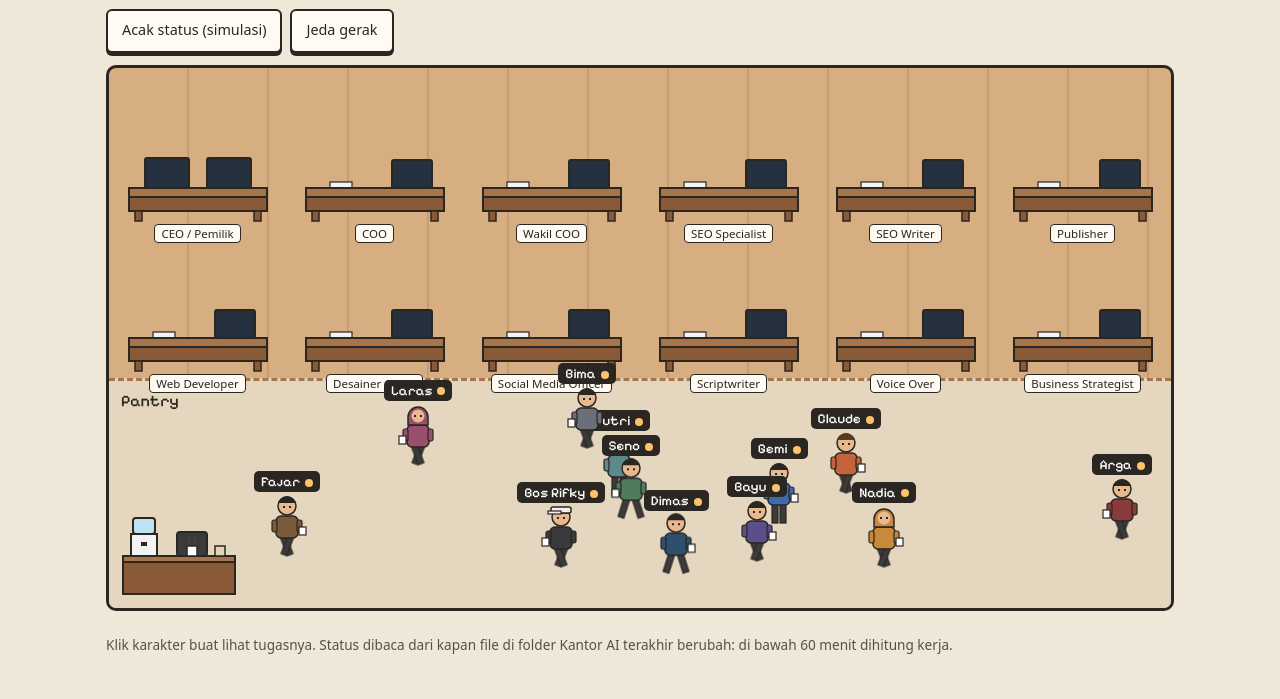
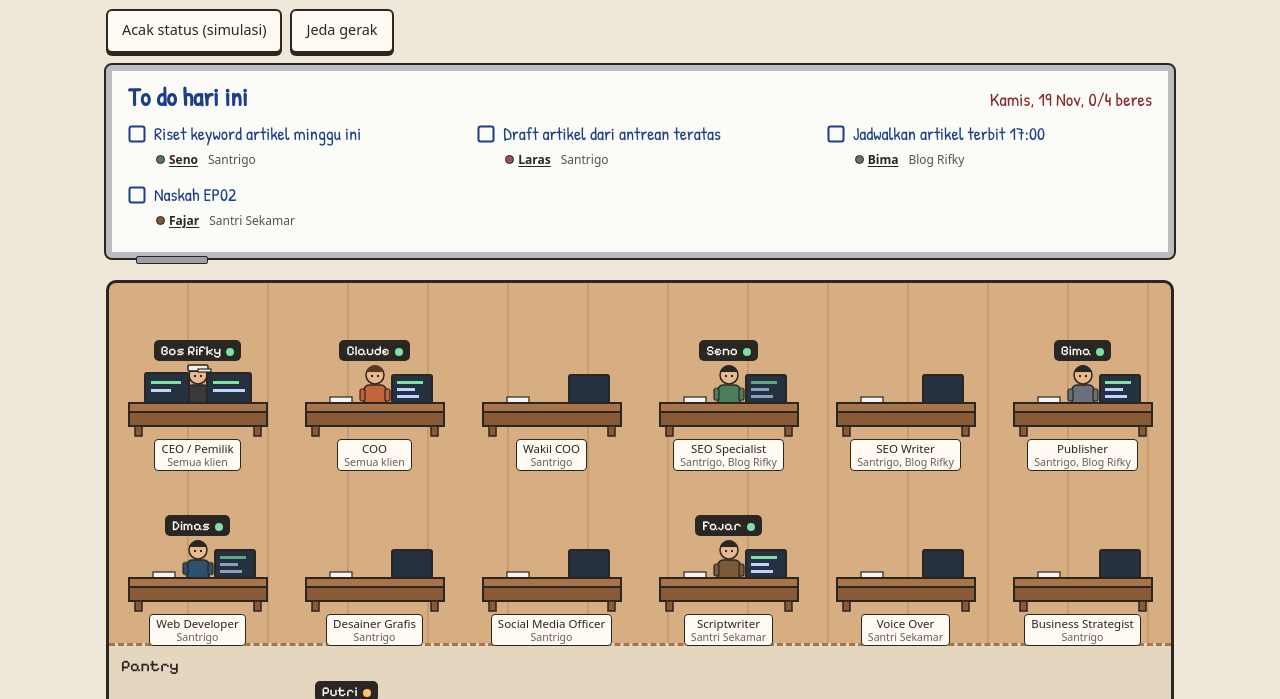
Before and after one commit to rifkyaritama/kantor-ai, a plain HTML site: page index.html in a window 1280 px wide. Shown: the part 90-789 px from the top of the page. Drawn offline with Linux system fonts and the light colour scheme.

Commit message:
update status

```diff
--- a/index.html
+++ b/index.html
@@ -6,7 +6,7 @@
 <title>Kantor AI Rifky</title>
 <link rel="preconnect" href="https://fonts.googleapis.com">
 <link rel="preconnect" href="https://fonts.gstatic.com" crossorigin>
-<link href="https://fonts.googleapis.com/css2?family=Pixelify+Sans:wght@500;700&display=swap" rel="stylesheet">
+<link href="https://fonts.googleapis.com/css2?family=Patrick+Hand&family=Pixelify+Sans:wght@500;700&display=swap" rel="stylesheet">
 <style>
 /* Arah: kantor kecil yang hangat, dinding krem + lantai kayu, label nama gelap ala game simulasi.
    Dial: ENERGY 2 / RHYTHM 1 / MOTION 2. Gerak = informasi: jalan saat status berubah, mondar-mandir saat istirahat. */
@@ -44,6 +44,7 @@ main{max-width:1100px;margin:0 auto;padding:0 16px 24px;display:grid;gap:12px}
 .info{margin:0;padding:12px;border-radius:8px;border:2px solid var(--tinta);background:var(--kartu)}
 .info.galat{border-color:#9b2c2c;background:#fdeceb;color:#7a1f1f}
 [hidden]{display:none!important}
+.sr-only{position:absolute;width:1px;height:1px;overflow:hidden;clip:rect(0 0 0 0);white-space:nowrap}
 
 /* satu lantai: meja di atas, pantry di bawah */
 .lantai{
@@ -101,6 +102,26 @@ dialog::backdrop{background:rgba(42,38,34,.45)}
 .dlg dd{margin:0;overflow-wrap:anywhere}
 .dlg code{font-size:.85rem;background:#efe7d8;padding:1px 5px;border-radius:4px}
 
+/* papan tulis: tulisan spidol (Patrick Hand) biar kebaca sebagai papan, bukan dashboard */
+.papan-tulis{background:#fbfbf8;border:6px solid #b9bec4;outline:2px solid var(--tinta);border-radius:6px;padding:12px 16px 14px;position:relative;margin-bottom:10px}
+.papan-tulis::after{content:"";position:absolute;left:24px;bottom:-12px;width:70px;height:6px;background:#9aa0a6;border:1.5px solid var(--tinta);border-radius:2px}
+.papan-kepala{display:flex;flex-wrap:wrap;justify-content:space-between;align-items:baseline;gap:4px 16px;margin-bottom:6px}
+.papan-kepala h2{font-family:"Patrick Hand",cursive;font-size:1.6rem;margin:0;color:#1d3f8a;line-height:1.1}
+.papan-kepala .prog{font-family:"Patrick Hand",cursive;font-size:1.15rem;color:#8a2a2a}
+.todo{list-style:none;margin:0;padding:0;display:grid;grid-template-columns:repeat(auto-fill,minmax(280px,1fr));gap:4px 24px}
+.todo li{display:flex;gap:8px;align-items:flex-start;font-family:"Patrick Hand",cursive;font-size:1.12rem;color:#1d3f8a;line-height:1.3;padding:3px 0}
+.todo li.beres .teks{text-decoration:line-through;color:#5b6b8f}
+.cek{flex:none;width:18px;height:18px;margin-top:3px}
+.todo .isi{min-width:0}
+.todo .meta{display:flex;flex-wrap:wrap;gap:4px 8px;align-items:center;font-family:system-ui,sans-serif;font-size:.75rem}
+.pemilik{font:inherit;font-weight:600;color:var(--tinta);background:transparent;border:0;padding:4px 2px;min-height:28px;display:inline-flex;align-items:center;gap:4px;text-decoration:underline;text-underline-offset:2px}
+.pemilik:hover{color:#1d3f8a}
+.pemilik i{width:9px;height:9px;border-radius:50%;border:1px solid var(--tinta);display:inline-block}
+.klien{color:#5a5048}
+.papan-kosong{font-family:"Patrick Hand",cursive;font-size:1.15rem;color:#5b6b8f;margin:4px 0 0}
+.papan small{display:block;color:#6b5f55;font-size:.66rem}
+.dlg ul{margin:0;padding-left:18px}
+
 footer{max-width:1100px;margin:0 auto;padding:0 16px 28px;font-size:.85rem;color:#5a5048}
 </style>
 </head>
@@ -128,6 +149,15 @@ footer{max-width:1100px;margin:0 auto;padding:0 16px 28px;font-size:.85rem;color
     <p style="margin:0 0 8px">Status gagal dimuat: <span id="galat-pesan"></span></p>
     <button class="tombol" id="btn-ulang" type="button">Coba muat lagi</button>
   </div>
+
+  <section class="papan-tulis" aria-labelledby="h-todo">
+    <div class="papan-kepala">
+      <h2 id="h-todo">To do hari ini</h2>
+      <span class="prog" id="todo-prog"></span>
+    </div>
+    <ul class="todo" id="todo"></ul>
+    <p class="papan-kosong" id="todo-kosong" hidden>Papan masih kosong. Tulis tugas di todo.md.</p>
+  </section>
 
   <section class="lantai" id="lantai" aria-label="Lantai kantor">
     <div class="zona-pantry" id="pantry">
@@ -157,6 +187,8 @@ footer{max-width:1100px;margin:0 auto;padding:0 16px 28px;font-size:.85rem;color
     <dl>
       <dt>Jabatan</dt><dd id="dlg-jab"></dd>
       <dt>Tugas</dt><dd id="dlg-tugas"></dd>
+      <dt>Klien</dt><dd id="dlg-klien"></dd>
+      <dt>To do</dt><dd id="dlg-todo"></dd>
       <dt>Status</dt><dd id="dlg-st"></dd>
       <dt>Terakhir aktif</dt><dd id="dlg-akhir"></dd>
       <dt>Dibaca dari</dt><dd id="dlg-sumber"></dd>
@@ -167,18 +199,18 @@ footer{max-width:1100px;margin:0 auto;padding:0 16px 28px;font-size:.85rem;color
 
 <script>
 const TIM = [
-  {id:"rifky", nama:"Bos Rifky", jabatan:"CEO / Pemilik", tugas:"Kasih arahan dan approve hasil kerja", sumber:"-", baju:"#3a3a3a", rambut:"#1c1a18", topi:true, bos:true},
-  {id:"claude", nama:"Claude", jabatan:"COO", tugas:"Bagi tugas ke tim, bikin handoff", sumber:".claude/, HANDOFF.md", baju:"#c4643c", rambut:"#5b3a24"},
-  {id:"gemi", nama:"Gemi", jabatan:"Wakil COO", tugas:"Eksekusi tugas dari Claude", sumber:"GEMINI.md", baju:"#3e6bb0", rambut:"#2a2622", via:"Antigravity (Gemini)"},
-  {id:"seno", nama:"Seno", jabatan:"SEO Specialist", tugas:"Riset keyword, susun antrean, cek indeks", sumber:"antrean-artikel.md, log-indeks.md", baju:"#4f7d5c", rambut:"#2a2622"},
-  {id:"laras", nama:"Laras", jabatan:"SEO Writer", tugas:"Nulis draft artikel blog", sumber:"drafts/", baju:"#9a4f6e", kerudung:true},
-  {id:"bima", nama:"Bima", jabatan:"Publisher", tugas:"Upload draft ke WordPress dan jadwalkan terbit", sumber:"log-automasi.md", baju:"#6a6f7a", rambut:"#2a2622"},
-  {id:"dimas", nama:"Dimas", jabatan:"Web Developer", tugas:"Ngembangin santrigo-app", sumber:"santrigo-app/src, server", baju:"#2f4f6f", rambut:"#2a2622"},
-  {id:"nadia", nama:"Nadia", jabatan:"Desainer Grafis", tugas:"Thumbnail blog dan visual IG", sumber:"thumbnails/, Visual IG Santrigo/hasil", baju:"#c9893a", kerudung:true},
-  {id:"putri", nama:"Putri", jabatan:"Social Media Officer", tugas:"IG Story Santrigo, posting Threads", sumber:"IG Story/FIX", baju:"#5c8a8a", kerudung:true},
-  {id:"fajar", nama:"Fajar", jabatan:"Scriptwriter", tugas:"Naskah episode Santri Sekamar", sumber:"Santri Sekamar/episodes", baju:"#7a5a3a", rambut:"#2a2622"},
-  {id:"bayu", nama:"Bayu", jabatan:"Voice Over", tugas:"Generate VO tiap karakter", sumber:"file .wav di Santri Sekamar", baju:"#5a4f8a", rambut:"#2a2622", via:"Gemini TTS"},
-  {id:"arga", nama:"Arga", jabatan:"Business Strategist", tugas:"Strategi bisnis dan target 100 user berbayar", sumber:"03 Bisnis & Strategi/", baju:"#8a3a3a", rambut:"#2a2622"}
+  {id:"rifky", klien:"Semua klien", nama:"Bos Rifky", jabatan:"CEO / Pemilik", tugas:"Kasih arahan dan approve hasil kerja", sumber:"-", baju:"#3a3a3a", rambut:"#1c1a18", topi:true, bos:true},
+  {id:"claude", klien:"Semua klien", nama:"Claude", jabatan:"COO", tugas:"Bagi tugas ke tim, bikin handoff", sumber:".claude/, HANDOFF.md", baju:"#c4643c", rambut:"#5b3a24"},
+  {id:"gemi", klien:"Santrigo", nama:"Gemi", jabatan:"Wakil COO", tugas:"Eksekusi tugas dari Claude", sumber:"GEMINI.md", baju:"#3e6bb0", rambut:"#2a2622", via:"Antigravity (Gemini)"},
+  {id:"seno", klien:"Santrigo, Blog Rifky", nama:"Seno", jabatan:"SEO Specialist", tugas:"Riset keyword, susun antrean, cek indeks", sumber:"antrean-artikel.md, log-indeks.md", baju:"#4f7d5c", rambut:"#2a2622"},
+  {id:"laras", klien:"Santrigo, Blog Rifky", nama:"Laras", jabatan:"SEO Writer", tugas:"Nulis draft artikel blog", sumber:"drafts/", baju:"#9a4f6e", kerudung:true},
+  {id:"bima", klien:"Santrigo, Blog Rifky", nama:"Bima", jabatan:"Publisher", tugas:"Upload draft ke WordPress dan jadwalkan terbit", sumber:"log-automasi.md", baju:"#6a6f7a", rambut:"#2a2622"},
+  {id:"dimas", klien:"Santrigo", nama:"Dimas", jabatan:"Web Developer", tugas:"Ngembangin santrigo-app", sumber:"santrigo-app/src, server", baju:"#2f4f6f", rambut:"#2a2622"},
+  {id:"nadia", klien:"Santrigo", nama:"Nadia", jabatan:"Desainer Grafis", tugas:"Thumbnail blog dan visual IG", sumber:"thumbnails/, Visual IG Santrigo/hasil", baju:"#c9893a", kerudung:true},
+  {id:"putri", klien:"Santrigo", nama:"Putri", jabatan:"Social Media Officer", tugas:"IG Story Santrigo, posting Threads", sumber:"IG Story/FIX", baju:"#5c8a8a", kerudung:true},
+  {id:"fajar", klien:"Santri Sekamar", nama:"Fajar", jabatan:"Scriptwriter", tugas:"Naskah episode Santri Sekamar", sumber:"Santri Sekamar/episodes", baju:"#7a5a3a", rambut:"#2a2622"},
+  {id:"bayu", klien:"Santri Sekamar", nama:"Bayu", jabatan:"Voice Over", tugas:"Generate VO tiap karakter", sumber:"file .wav di Santri Sekamar", baju:"#5a4f8a", rambut:"#2a2622", via:"Gemini TTS"},
+  {id:"arga", klien:"Santrigo", nama:"Arga", jabatan:"Business Strategist", tugas:"Strategi bisnis dan target 100 user berbayar", sumber:"03 Bisnis & Strategi/", baju:"#8a3a3a", rambut:"#2a2622"}
 ];
 
 // Data contoh. Versi live diisi dari status.json hasil script di laptop.
@@ -189,9 +221,19 @@ let STATUS = {
   fajar:{status:"kerja", menit:40}, bayu:{status:"istirahat", menit:75}, arga:{status:"istirahat", menit:2000}
 };
 
+// To do contoh. Versi live diambil dari todo.md lewat status.json.
+let TODO = {tanggal:"", item:[
+  {id:"seno", klien:"Santrigo", teks:"Riset 5 keyword karier santri", selesai:true},
+  {id:"laras", klien:"Santrigo", teks:"Draft artikel: CV pertama lulusan pondok", selesai:false},
+  {id:"bima", klien:"Blog Rifky", teks:"Jadwalkan artikel jam 17:00", selesai:false},
+  {id:"nadia", klien:"Santrigo", teks:"Thumbnail artikel hari ini", selesai:false},
+  {id:"fajar", klien:"Santri Sekamar", teks:"Naskah EP02", selesai:false},
+  {id:"bayu", klien:"Santri Sekamar", teks:"VO EP01 revisi suara Fikri", selesai:true}
+]};
+
 const KULIT = "#e8b98e";
 const KECEPATAN = 110; // piksel per detik
-const SLOT_H = 150;
+const SLOT_H = 175;
 const lantai = document.getElementById("lantai");
 const pantry = document.getElementById("pantry");
 const gerakMati = matchMedia("(prefers-reduced-motion: reduce)");
@@ -335,7 +377,7 @@ function bangun(){
   TIM.forEach(p => {
     const m = document.createElement("div");
     m.className = "meja";
-    m.innerHTML = svgMeja(p) + `<span class="papan">${p.jabatan}</span>`;
+    m.innerHTML = svgMeja(p) + `<span class="papan">${p.jabatan}<small>${p.klien}</small></span>`;
     lantai.appendChild(m);
     MEJA[p.id] = m;
 
@@ -383,6 +425,41 @@ addEventListener("resize", () => {
   }, 150);
 });
 
+const CEK = `<svg class="cek" viewBox="0 0 18 18" aria-hidden="true"><rect x="1.5" y="1.5" width="15" height="15" rx="2" fill="none" stroke="#1d3f8a" stroke-width="2"/><path class="v" d="M4 9.5 l3.5 3.5 l7 -9" fill="none" stroke="#2e7d4f" stroke-width="2.6" stroke-linecap="round"/></svg>`;
+function renderPapan(){
+  const ul = document.getElementById("todo");
+  ul.innerHTML = "";
+  const item = (TODO && TODO.item) || [];
+  const beres = item.filter(t => t.selesai).length;
+  document.getElementById("todo-kosong").hidden = item.length > 0;
+  let hari = "";
+  if (TODO.tanggal){
+    const d = new Date(TODO.tanggal + "T00:00:00+07:00");
+    if (!isNaN(d)) hari = new Intl.DateTimeFormat("id-ID",{weekday:"long", day:"numeric", month:"short", timeZone:"Asia/Jakarta"}).format(d);
+  }
+  document.getElementById("todo-prog").textContent = [hari, item.length ? `${beres}/${item.length} beres` : ""].filter(Boolean).join(", ");
+  item.forEach(t => {
+    const p = TIM.find(x => x.id === t.id);
+    const li = document.createElement("li");
+    if (t.selesai) li.className = "beres";
+    li.innerHTML = CEK.replace('class="v"', t.selesai ? 'class="v"' : 'class="v" visibility="hidden"') + `<div class="isi"><span class="teks"></span><span class="sr-only"></span><div class="meta"></div></div>`;
+    li.querySelector(".teks").textContent = t.teks;
+    li.querySelector(".sr-only").textContent = t.selesai ? " (beres)" : " (belum)";
+    const meta = li.querySelector(".meta");
+    if (p){
+      const b = document.createElement("button");
+      b.type = "button"; b.className = "pemilik";
+      b.innerHTML = `<i style="background:${p.baju}"></i>`;
+      b.append(p.nama);
+      b.setAttribute("aria-label", `Lihat detail ${p.nama}`);
+      b.addEventListener("click", () => buka(p));
+      meta.appendChild(b);
+    }
+    if (t.klien){ const k = document.createElement("span"); k.className = "klien"; k.textContent = t.klien; meta.appendChild(k); }
+    ul.appendChild(li);
+  });
+}
+
 function teksWaktu(m){
   if (m < 1) return "barusan";
   if (m < 60) return `${m} menit lalu`;
@@ -400,6 +477,16 @@ function buka(p){
   const s = document.getElementById("dlg-sumber");
   s.innerHTML = "";
   const c = document.createElement("code"); c.textContent = st.file || p.sumber; s.appendChild(c);
+  document.getElementById("dlg-klien").textContent = p.klien;
+  const td = document.getElementById("dlg-todo");
+  td.innerHTML = "";
+  const punya = ((TODO && TODO.item) || []).filter(t => t.id === p.id);
+  if (!punya.length) td.textContent = "Nggak ada tugas di papan hari ini";
+  else {
+    const ul = document.createElement("ul");
+    punya.forEach(t => { const li = document.createElement("li"); li.textContent = (t.selesai ? "Beres: " : "") + t.teks + (t.klien ? ` (${t.klien})` : ""); ul.appendChild(li); });
+    td.appendChild(ul);
+  }
   document.getElementById("dlg").showModal();
 }
 
@@ -437,6 +524,7 @@ async function muatStatus(manual){
     const data = await r.json();
     if (!data.status) throw new Error("format status.json nggak dikenal");
     STATUS = data.status;
+    if (data.todo) { TODO = data.todo; renderPapan(); }
     galat.hidden = true;
     const label = document.getElementById("label-sumber");
     const umur = data.diperbarui ? (Date.now() - new Date(data.diperbarui)) / 60000 : 0;
@@ -460,6 +548,7 @@ document.getElementById("btn-ulang").addEventListener("click", () => muatStatus(
 
 jam(); setInterval(jam, 30000);
 bangun();
+renderPapan();
 muatStatus();
 setInterval(() => { if (!document.hidden) muatStatus(); }, 5 * 60000);
 </script>
--- a/status.json
+++ b/status.json
@@ -1,5 +1,5 @@
 {
- "diperbarui": "2026-11-18T18:10:11+00:00",
+ "diperbarui": "2026-11-21T10:51:58+00:00",
  "status": {
   "rifky": {
    "status": "kerja",
@@ -7,59 +7,88 @@
    "file": "laptop nyala"
   },
   "claude": {
-   "status": "istirahat",
-   "menit": 107,
-   "file": "02 Media Sosial/Santri Sekamar/HANDOFF.md"
+   "status": "kerja",
+   "menit": 21,
+   "file": "STATUS.md"
   },
   "gemi": {
    "status": "istirahat",
-   "menit": 1816,
+   "menit": 5697,
    "file": "02 Media Sosial/Santrigo/Visual IG Santrigo/GEMINI.md"
   },
   "seno": {
    "status": "kerja",
-   "menit": 21,
-   "file": "01 Website/rifkyaritama-seo/riset-ide-konten.md"
+   "menit": 29,
+   "file": "01 Website/santrigo-seo/antrean-artikel.md"
   },
   "laras": {
-   "status": "kerja",
-   "menit": 22,
-   "file": "01 Website/rifkyaritama-seo/drafts/personal-branding-santri.json"
+   "status": "istirahat",
+   "menit": 552,
+   "file": "01 Website/rifkyaritama-seo/drafts/jasa-content-writer-thumbnail.kredit.json"
   },
   "bima": {
    "status": "kerja",
-   "menit": 21,
-   "file": "01 Website/rifkyaritama-seo/log-automasi.md"
+   "menit": 29,
+   "file": "01 Website/santrigo-seo/log-automasi.md"
   },
   "dimas": {
-   "status": "istirahat",
-   "menit": 3688,
-   "file": "01 Website/santrigo-app/server/seoRender.ts"
+   "status": "kerja",
+   "menit": 14,
+   "file": "01 Website/santrigo-app/server/wpContent.ts"
   },
   "nadia": {
    "status": "istirahat",
-   "menit": 908,
-   "file": "01 Website/santrigo-seo/thumbnails/berita-alkhoirot-olimpiade-sains/thumbnail.jpg"
+   "menit": 607,
+   "file": "01 Website/santrigo-seo/thumbnails/berita-assalaam-rusia/thumbnail.jpg"
   },
   "putri": {
    "status": "istirahat",
-   "menit": 15112,
+   "menit": 18993,
    "file": "02 Media Sosial/Santrigo/IG Story/FIX/Catatan stiker.txt"
   },
   "fajar": {
    "status": "kerja",
-   "menit": 4,
-   "file": "02 Media Sosial/Santri Sekamar/episodes/EP01-habis-mondok-mau-jadi-apa/scenes.json"
+   "menit": 1,
+   "file": "02 Media Sosial/Santri Sekamar/episodes/EP02-ucup-koperasi/motion/EP02-ucup-koperasi_draft_engine.mp4"
   },
   "bayu": {
    "status": "istirahat",
-   "menit": 80,
-   "file": "02 Media Sosial/Santri Sekamar/test_vo_fikri.wav"
+   "menit": 3830,
+   "file": "02 Media Sosial/Santri Sekamar/episodes/EP02-ucup-koperasi/vo/L08.wav"
   },
   "arga": {
    "status": "istirahat",
-   "menit": 5697,
+   "menit": 9579,
    "file": "03 Bisnis & Strategi/Aset buat deck/IMG_8117.jpg"
   }
+ },
+ "todo": {
+  "tanggal": "2026-11-19",
+  "item": [
+   {
+    "id": "seno",
+    "klien": "Santrigo",
+    "teks": "Riset keyword artikel minggu ini",
+    "selesai": false
+   },
+   {
+    "id": "laras",
+    "klien": "Santrigo",
+    "teks": "Draft artikel dari antrean teratas",
+    "selesai": false
+   },
+   {
+    "id": "bima",
+    "klien": "Blog Rifky",
+    "teks": "Jadwalkan artikel terbit 17:00",
+    "selesai": false
+   },
+   {
+    "id": "fajar",
+    "klien": "Santri Sekamar",
+    "teks": "Naskah EP02",
+    "selesai": false
+   }
+  ]
  }
 }
```
